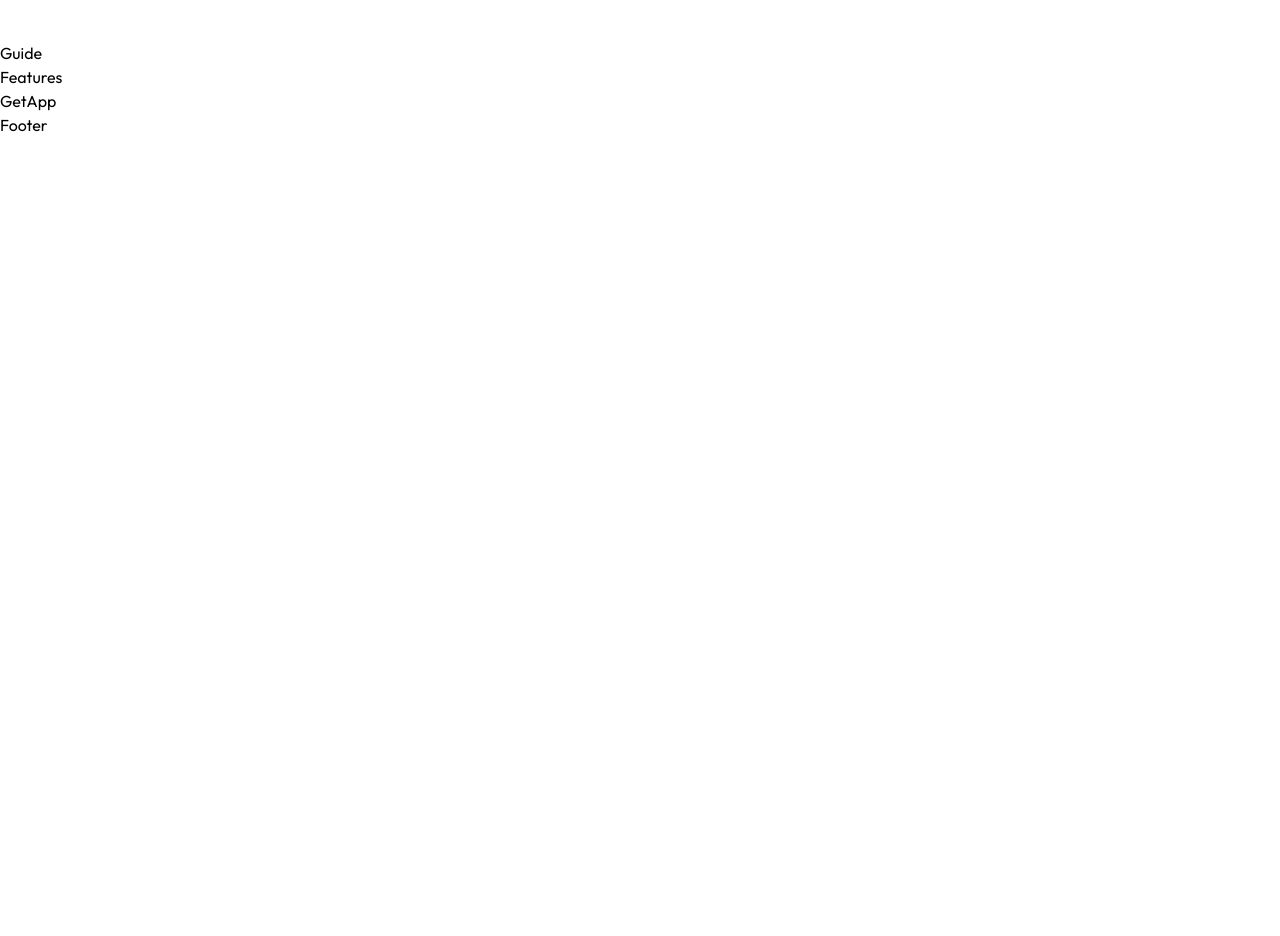
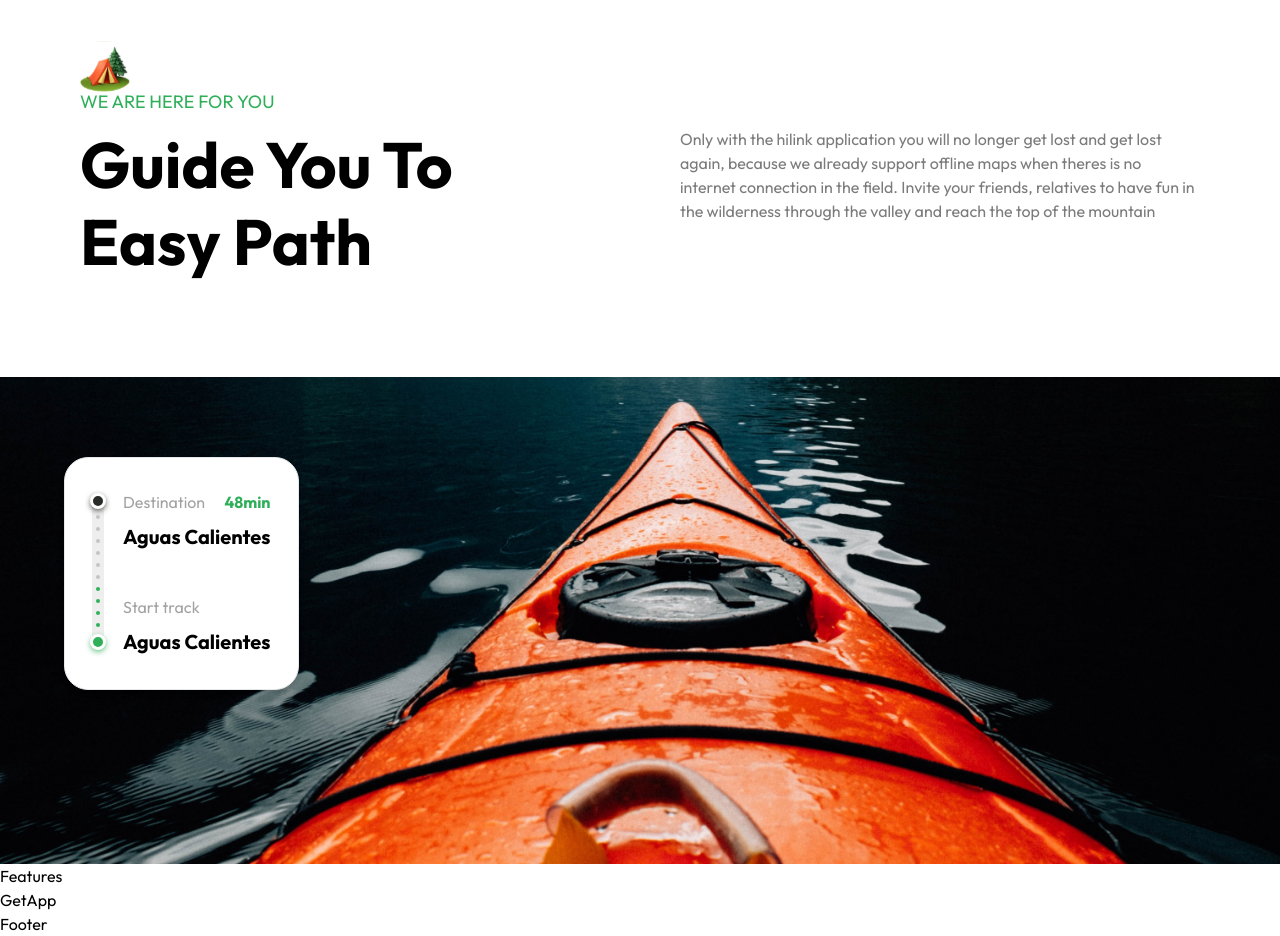
Before and after one commit to techdegs/travelui, a Next.js app: page / in a window 1280 px wide. Shown: the part 1640-2576 px from the top of the page. Before the commit the page ends 1777 px from the top, so only its background shows below. Built offline with nearby package versions, Linux system fonts and the light colour scheme.

Commit message:
update-guide

```diff
--- a/components/Guide.tsx
+++ b/components/Guide.tsx
@@ -1,9 +1,55 @@
-import React from 'react'
+import Image from "next/image";
 
 const Guide = () => {
   return (
-    <div>Guide</div>
-  )
-}
+    <section className="flexCenter flex-col">
+      <div className="padding-container max-container w-full pb-24">
+        <Image src="/camp.svg" alt="camp" width={50} height={50} />
+        <p className="uppercase -mt-1 regular-18 mb-3 text-green-50">
+          We are here for you
+        </p>
+        <div className="flex flex-wrap justify-between gap-5 lg:gap-10">
+          <h2 className="capitalize bold-40 lg:bold-64 xl:max-w-[390px]">
+            Guide you to easy path
+          </h2>
+          <p className="regular-16 text-gray-30 xl:max-w-[520px]">
+            Only with the hilink application you will no longer get lost and get
+            lost again, because we already support offline maps when theres is
+            no internet connection in the field. Invite your friends, relatives
+            to have fun in the wilderness through the valley and reach the top
+            of the mountain
+          </p>
+        </div>
+      </div>
 
-export default Guide
+      <div className="flexCenter max-container relative w-full">
+        <Image
+          src="/boat.png"
+          width={1440}
+          height={590}
+          alt="boat"
+          className="w-full object-cover object-center 2xl:rounded-5xl"
+        />
+        <div className="absolute flex bg-white py-8 pl-5 pr-7 gap-3 rounded-3xl border shadow-md md:left-[5%] lg:top-20">
+          <Image src="/meter.svg" alt="meter" width={16} height={158} className="h-full w-auto"  />
+          <div className="flexBetween flex-col">
+            <div className="flex w-full flex-col">
+              <div className="flexBetween w">
+                <p className="regular-16 text-gray-20">Destination</p>
+                <p className="bold-16 text-green-50">48min</p>
+              </div>
+              <p className="bold-20 mt-2">Aguas Calientes</p>
+            </div>
+
+            <div className="flex w-full flex-col">
+              <p className="regular-16 text-gray-20">Start track</p>
+              <h4 className="bold-20 mt-2 whitespace-nowrap">Aguas Calientes</h4>
+            </div>
+          </div>
+        </div>
+      </div>
+    </section>
+  );
+};
+
+export default Guide;
```
